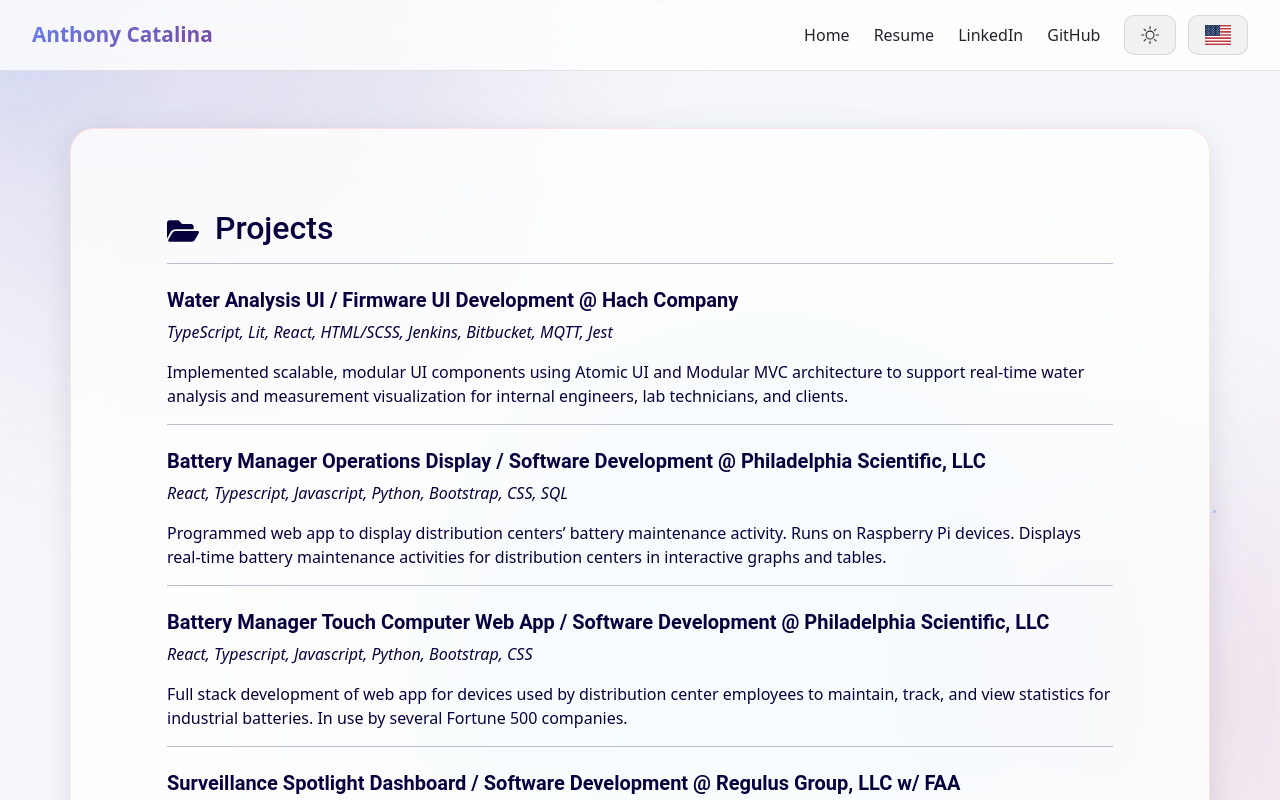
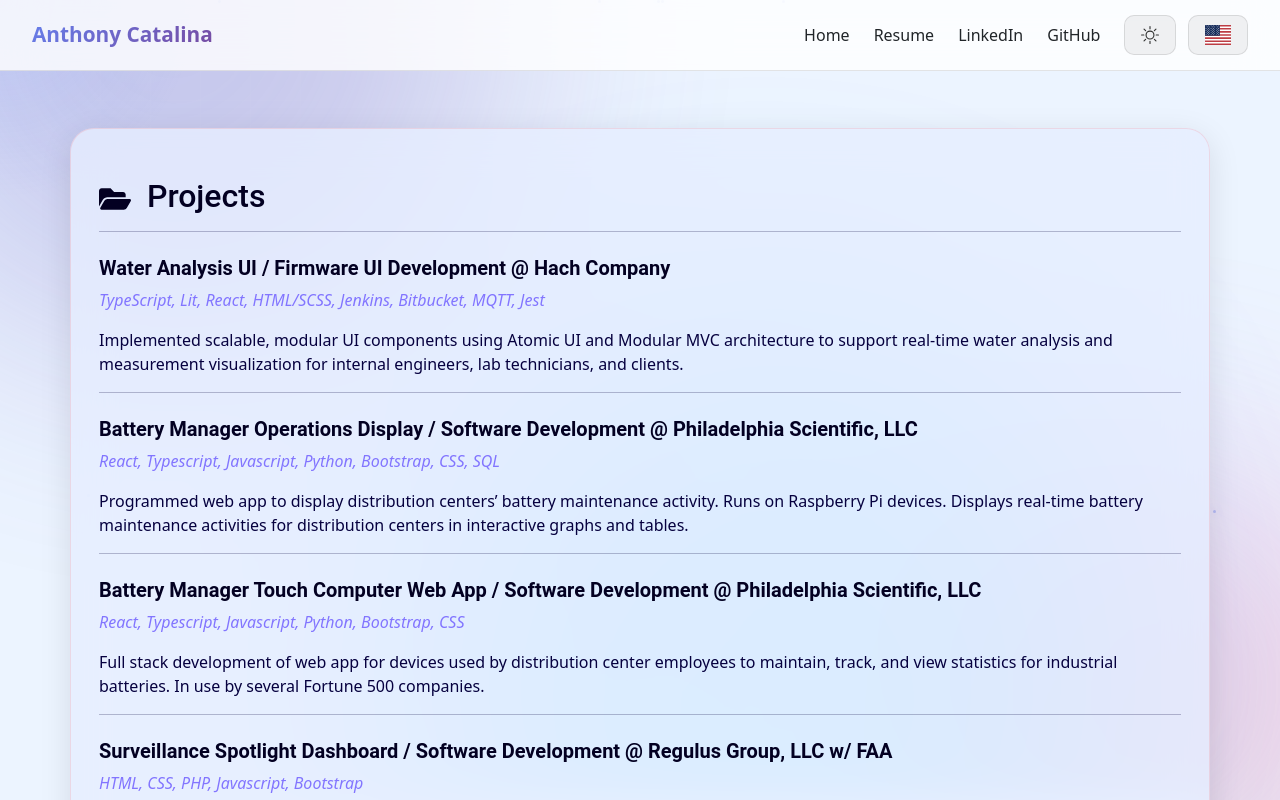
Before and after one commit to antcatalina/my-website, a React (Vite) app: page / in a window 1280 px wide. Both pictures are taken after a click on the button "Projects". Shown: the top 800 px of the page. Built offline with nearby package versions, Linux system fonts and the light colour scheme.

Commit message:
Adjusted top container styles, added colors, and adjusted light mode colors

```diff
--- a/src/components/About.tsx
+++ b/src/components/About.tsx
@@ -15,12 +15,12 @@
           </div>
           {/* Text content on the bottom on small screens, left on large screens */}
           <div className="col-lg-7 col-md-12 p-sm-4 p-md-5 p-lg-5 order-md-2 order-lg-1">
-            <h1 className="pt-2">{i18n.SOFTWARE_ENGINEER}</h1>
-            <h5>
+            <h1 className="pt-2 primary-text">{i18n.SOFTWARE_ENGINEER}</h1>
+            <h5 className='tertiary-text'>
               <i>{i18n.FORT_COLLINS_COLORADO}</i>
             </h5>
-            <p className="pt-2">{i18n.ABOUT_HEADLINE}</p>
-            <p>{i18n.ABOUT_SUPPORTING_TEXT}</p>
+            <p className="pt-2 secondary-text">{i18n.ABOUT_HEADLINE}</p>
+            <p className='secondary-text'>{i18n.ABOUT_SUPPORTING_TEXT}</p>
             <HomeNav {...props} />
           </div>
         </div>
--- a/src/components/Footer.scss
+++ b/src/components/Footer.scss
@@ -2,7 +2,7 @@
 :root[data-bs-theme='light'] {
   --footer-text-primary: rgba(0, 0, 0, 0.9);
   --footer-text-secondary: rgba(0, 0, 0, 0.7);
-  --footer-card-bg: rgba(255, 255, 255, 0.8);
+  --footer-card-bg: rgba(238, 243, 255, 0.9);
   --footer-card-border: rgba(0, 0, 0, 0.1);
   --footer-icon-bg: rgba(0, 0, 0, 0.05);
   --footer-item-bg: rgba(0, 0, 0, 0.05);
--- a/src/components/Home.scss
+++ b/src/components/Home.scss
@@ -1,5 +1,28 @@
 @import 'bootstrap/scss/functions';
 @import 'bootstrap/scss/variables';
+
+/* Theme-aware CSS variables */
+:root[data-bs-theme='light'] {
+  --home-bg-primary: #ecf4ff;
+  --home-bg-secondary: #ffffff;
+  --home-text-primary: rgb(3, 0, 34);
+  --home-text-secondary: rgb(6, 0, 63);
+  --home-text-tertiary: rgb(130, 117, 255);
+  --home-card-bg: rgba(230, 238, 255, 0.8);
+  --home-card-border: rgba(255, 0, 0, 0.1);
+  --home-shadow: rgba(0, 0, 0, 0.1);
+}
+
+:root[data-bs-theme='dark'] {
+  --home-bg-primary: #0a0e27;
+  --home-bg-secondary: #1a1a2e;
+  --home-text-primary: rgb(208, 217, 255);
+  --home-text-secondary: rgb(230, 230, 230);
+  --home-text-tertiary: rgb(118, 116, 255);
+  --home-card-bg: rgba(255, 255, 255, 0.05);
+  --home-card-border: rgba(255, 255, 255, 0.1);
+  --home-shadow: rgba(0, 0, 0, 0.3);
+}
 
 .top-container {
   padding: 2rem;
@@ -25,29 +48,6 @@
   .avatar {
     width: 16rem;
   }
-}
-
-/* Theme-aware CSS variables */
-:root[data-bs-theme='light'] {
-  --home-bg-primary: #f5f7fa;
-  --home-bg-secondary: #ffffff;
-  --home-text-primary: rgb(3, 0, 34);
-  --home-text-secondary: rgb(6, 0, 63);
-  --home-text-tertiary: rgb(130, 117, 255);
-  --home-card-bg: rgba(255, 255, 255, 0.8);
-  --home-card-border: rgba(255, 0, 0, 0.1);
-  --home-shadow: rgba(0, 0, 0, 0.1);
-}
-
-:root[data-bs-theme='dark'] {
-  --home-bg-primary: #0a0e27;
-  --home-bg-secondary: #1a1a2e;
-  --home-text-primary: rgb(223, 223, 223);
-  --home-text-secondary: rgb(199, 199, 199);
-  --home-text-tertiary: rgb(100, 100, 100);
-  --home-card-bg: rgba(255, 255, 255, 0.05);
-  --home-card-border: rgba(255, 255, 255, 0.1);
-  --home-shadow: rgba(0, 0, 0, 0.3);
 }
 
 /* Main wrapper */
@@ -79,7 +79,7 @@
 }
 
 :root[data-bs-theme='light'] .gradient-orb {
-  opacity: 0.15;
+  opacity: 0.3;
 }
 
 :root[data-bs-theme='dark'] .gradient-orb {
@@ -342,3 +342,15 @@
     0 0 60px rgba(100, 126, 234, 0.1);
   transition: all 0.3s ease;
 }
+
+.primary-text {
+  color: var(--home-text-primary)
+}
+
+.secondary-text {
+  color: var(--home-text-secondary)
+}
+
+.tertiary-text {
+  color: var(--home-text-tertiary)
+}
--- a/src/components/Home.tsx
+++ b/src/components/Home.tsx
@@ -96,7 +96,7 @@
       {/* Content */}
       <div className="content-wrapper">
         <Navigation />
-        <div className="container top-container px-5">
+        <div className="container top-container">
           <div className="section-transition">
             {activeSection === 'projects' ? (
               <Projects activeSection={activeSection} setActiveSection={setActiveSection} />
--- a/src/components/Projects.tsx
+++ b/src/components/Projects.tsx
@@ -9,53 +9,53 @@
 
   return (
     <>
-      <div className="p-5 container rounded-3 info-container">
-        <h2>
+      <div className="p-3 container rounded-3 info-container">
+        <h2 className='primary-text'>
           <FaFolderOpen className="me-2" /> {i18n.PROJECTS}
         </h2>
         <hr />
-        <h5 className="pt-2">
+        <h5 className="pt-2 primary-text primary-text">
           <b>
             {i18n.WATER_ANALYSIS_UI} / {i18n.FIRMWARE_UI_DEVELOPMENT} @ Hach Company
           </b>
         </h5>
-        <p>
+        <p className='tertiary-text'>
           <i>TypeScript, Lit, React, HTML/SCSS, Jenkins, Bitbucket, MQTT, Jest</i>
         </p>
-        <p>{i18n.WATER_ANALYSIS_UI_SUPPORTING_TEXT}</p>
+        <p className='secondary-text'>{i18n.WATER_ANALYSIS_UI_SUPPORTING_TEXT}</p>
         <hr />
-        <h5 className="pt-2">
+        <h5 className="pt-2 primary-text">
           <b>
             {i18n.BATTERY_MANAGER_OPS_DISPLAY} / {i18n.SOFTWARE_DEVELOPMENT} @ Philadelphia
             Scientific, LLC
           </b>
         </h5>
-        <p>
+        <p className='tertiary-text'>
           <i>React, Typescript, Javascript, Python, Bootstrap, CSS, SQL</i>
         </p>
-        <p>{i18n.BATTERY_MANAGER_OPS_DISPLAY_SUPPORTING_TEXT}</p>
+        <p className='secondary-text'>{i18n.BATTERY_MANAGER_OPS_DISPLAY_SUPPORTING_TEXT}</p>
         <hr />
-        <h5 className="pt-2">
+        <h5 className="pt-2 primary-text">
           <b>
             {i18n.BATTERY_MANAGER_TOUCH_COMPUTER_APP} / {i18n.SOFTWARE_DEVELOPMENT} @ Philadelphia
             Scientific, LLC
           </b>
         </h5>
-        <p>
+        <p className='tertiary-text'>
           <i>React, Typescript, Javascript, Python, Bootstrap, CSS</i>
         </p>
-        <p>{i18n.BATTERY_MANAGER_TC_APP_SUPPORTING_TEXT}</p>
+        <p className='secondary-text'>{i18n.BATTERY_MANAGER_TC_APP_SUPPORTING_TEXT}</p>
         <hr />
-        <h5 className="pt-2">
+        <h5 className="pt-2 primary-text">
           <b>
             {i18n.SURVEILLANCE_SPOTLIGHT_DASHBOARD} / {i18n.SOFTWARE_DEVELOPMENT} @ Regulus Group,
             LLC w/ FAA
           </b>
         </h5>
-        <p>
+        <p className='tertiary-text'>
           <i>HTML, CSS, PHP, Javascript, Bootstrap</i>
         </p>
-        <p>{i18n.SURVEILLANCE_SPOTLIGHT_SUPPORTING_TEXT}</p>
+        <p className='secondary-text'>{i18n.SURVEILLANCE_SPOTLIGHT_SUPPORTING_TEXT}</p>
         <HomeNav {...props} />
       </div>
     </>
--- a/src/components/Work.tsx
+++ b/src/components/Work.tsx
@@ -12,13 +12,13 @@
 
   return (
     <>
-      <div className="p-5 container info-container rounded-3">
+      <div className="p-3 container info-container rounded-3">
         <div className="d-flex">
           <h2>
             <FaBriefcase className="me-2" />{' '}
           </h2>
           <h2>
-            <div className="ms-2 mt-1">{i18n.WORK_EXPERIENCE}</div>
+            <div className="ms-2 mt-1 primary-text">{i18n.WORK_EXPERIENCE}</div>
           </h2>
         </div>
         <hr />
@@ -26,7 +26,7 @@
           <a href="https://www.hach.com" target="_blank">
             <img src={hach} alt="Avatar" width="42px" className="rounded-circle" />
           </a>
-          <b className="ms-3">
+          <b className="ms-3 primary-text">
             {i18n.CONTRACT_FIRMWARE_ENGINEER} /
             <a className="text-decoration-none" href="https://www.hach.com" target="_blank">
               {' '}
@@ -34,13 +34,13 @@
             </a>
           </b>
         </h4>
-        <div>
+        <div className='tertiary-text'>
           <i>{i18n.LOVELAND_CO_USA}</i>
         </div>
-        <div>
+        <div className='tertiary-text'>
           {i18n.APRIL_2025} - {i18n.PRESENT}
         </div>
-        <p className="pt-3">
+        <p className="pt-3 secondary-text">
           <ul>
             <li>{i18n.HACH_EXPERIENCE_1}</li>
             <li>{i18n.HACH_EXPERIENCE_2}</li>
@@ -51,7 +51,7 @@
           <a href="https://phlsci.com" target="_blank">
             <img src={psLogo} alt="Avatar" width="42px" />
           </a>
-          <b className="ms-3">
+          <b className="ms-3 primary-text">
             {i18n.SOFTWARE_ENGINEER} /
             <a className="text-decoration-none" href="https://www.phlsci.com" target="_blank">
               {' '}
@@ -59,13 +59,13 @@
             </a>
           </b>
         </h4>
-        <div>
+        <div className='tertiary-text'>
           <i>{i18n.MONTGOMERYVILLE_PA_USA}</i>
         </div>
-        <div>
+        <div className='tertiary-text'>
           {i18n.SEPTEMBER_2022} - {i18n.APRIL_2025}
         </div>
-        <p className="pt-3">
+        <p className="pt-3 secondary-text">
           <ul>
             <li>{i18n.PHLSCI_EXPERIENCE_1}</li>
             <li>{i18n.PHLSCI_EXPERIENCE_2}</li>
@@ -76,7 +76,7 @@
           <a href="https://regulus-group.com" target="_blank">
             <img src={regulus} alt="Avatar" width="42px" className="rounded-circle" />
           </a>
-          <b className="ms-3">
+          <b className="ms-3 primary-text">
             {i18n.SOFTWARE_ENGINEER} /
             <a className="text-decoration-none" href="https://regulus-group.com/" target="_blank">
               {' '}
@@ -84,13 +84,13 @@
             </a>
           </b>
         </h4>
-        <div>
+        <div className='tertiary-text'>
           <i>{i18n.EGG_HARBOR_NJ_USA}</i>
         </div>
-        <div>
+        <div className='tertiary-text'>
           {i18n.JUNE_2021} - {i18n.SEPTEMBER_2022}
         </div>
-        <p className="pt-3">
+        <p className="pt-3 secondary-text">
           <ul>
             <li>{i18n.REGULUS_EXPERIENCE_1}</li>
             <li>{i18n.REGULUS_EXPERIENCE_2}</li>
```
